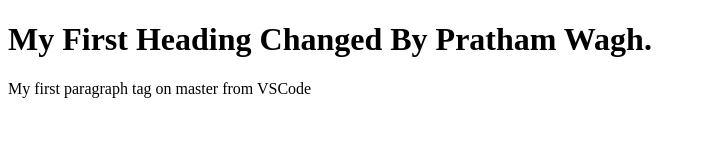
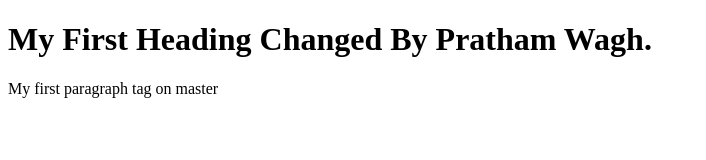
Before and after one commit to swapnil-shirke/built_extension_test, a website: page client/index.html in a window 1280 px wide. Shown: the whole page, without its empty margins (0-706 px from the left). Drawn offline with Linux system fonts and the light colour scheme.

Commit message:
1. Changes hooks and index.html.

```diff
--- a/client/index.html
+++ b/client/index.html
@@ -4,7 +4,7 @@
 
 	<h1>My First Heading Changed By Pratham Wagh.</h1>
 
-	<p>My first paragraph tag on master from VSCode</p>
+	<p>My first paragraph tag on master</p>
 
 </body>
 </html>
```
